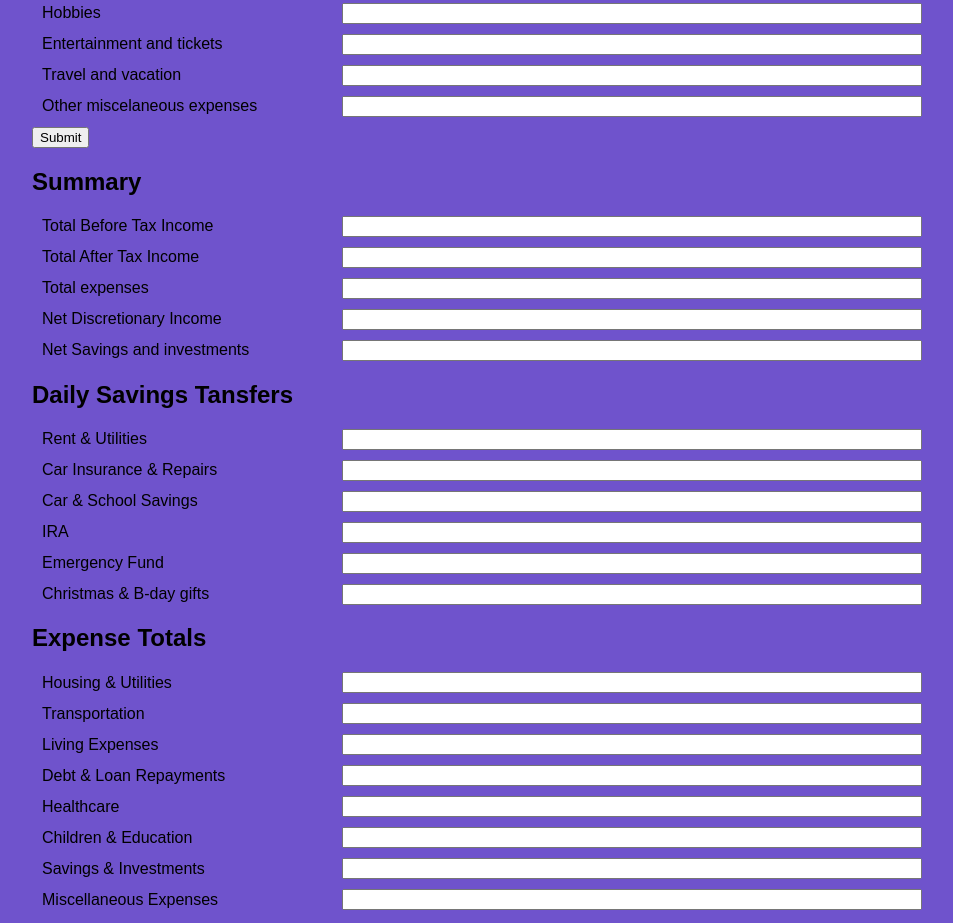
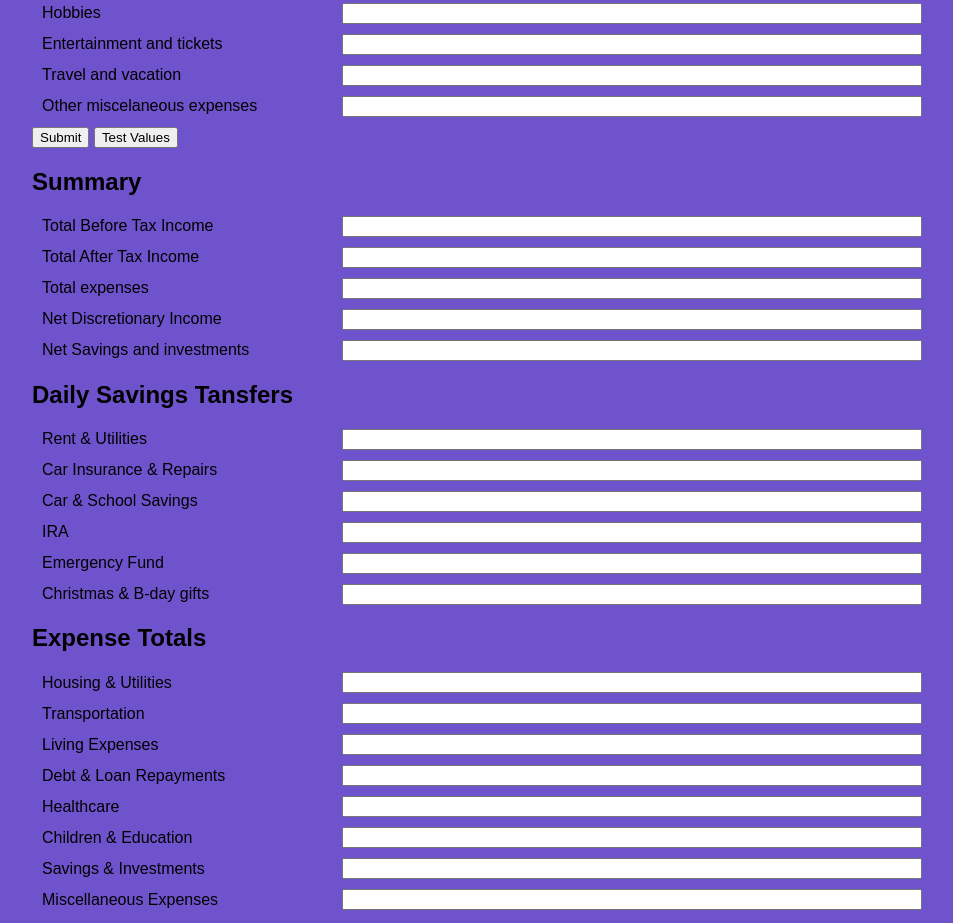
Before and after one commit to simonisfiction/new-minimum, a plain HTML site: page finance.html in a window 1280 px wide. Shown: the part 2098-3021 px from the top of the page, without its empty margins (158-1111 px from the left). Drawn offline with Linux system fonts and the light colour scheme.

Commit message:
create button for test values

```diff
--- a/finance.html
+++ b/finance.html
@@ -227,6 +227,7 @@
           <input type="text" id="otherMiscExpenses" name="otherMiscExpenses">
         </div>
         <button type="submit" name="submit">Submit</button>
+        <button type="submit" id="test-values" name="test-values">Test Values</button>
         <!---->
         <h2>Summary</h2>
         <div class="form-group">
```
